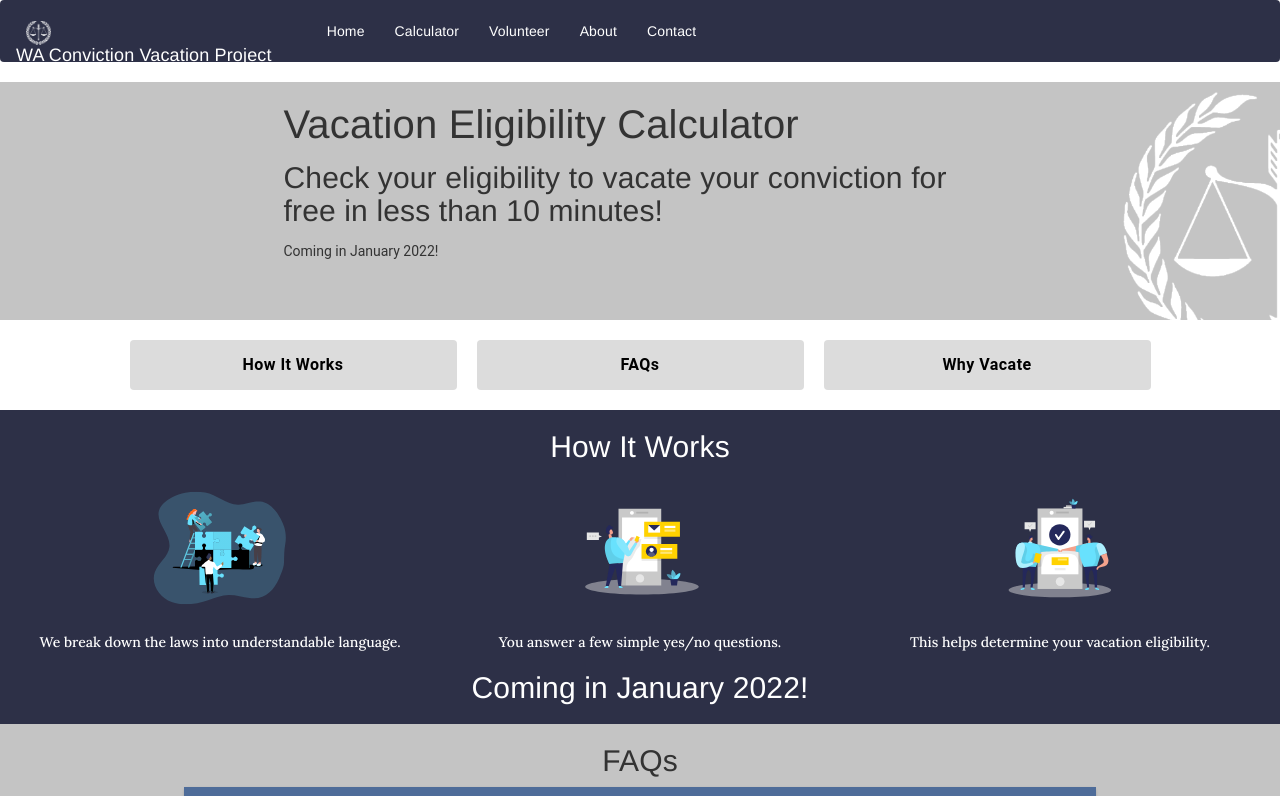
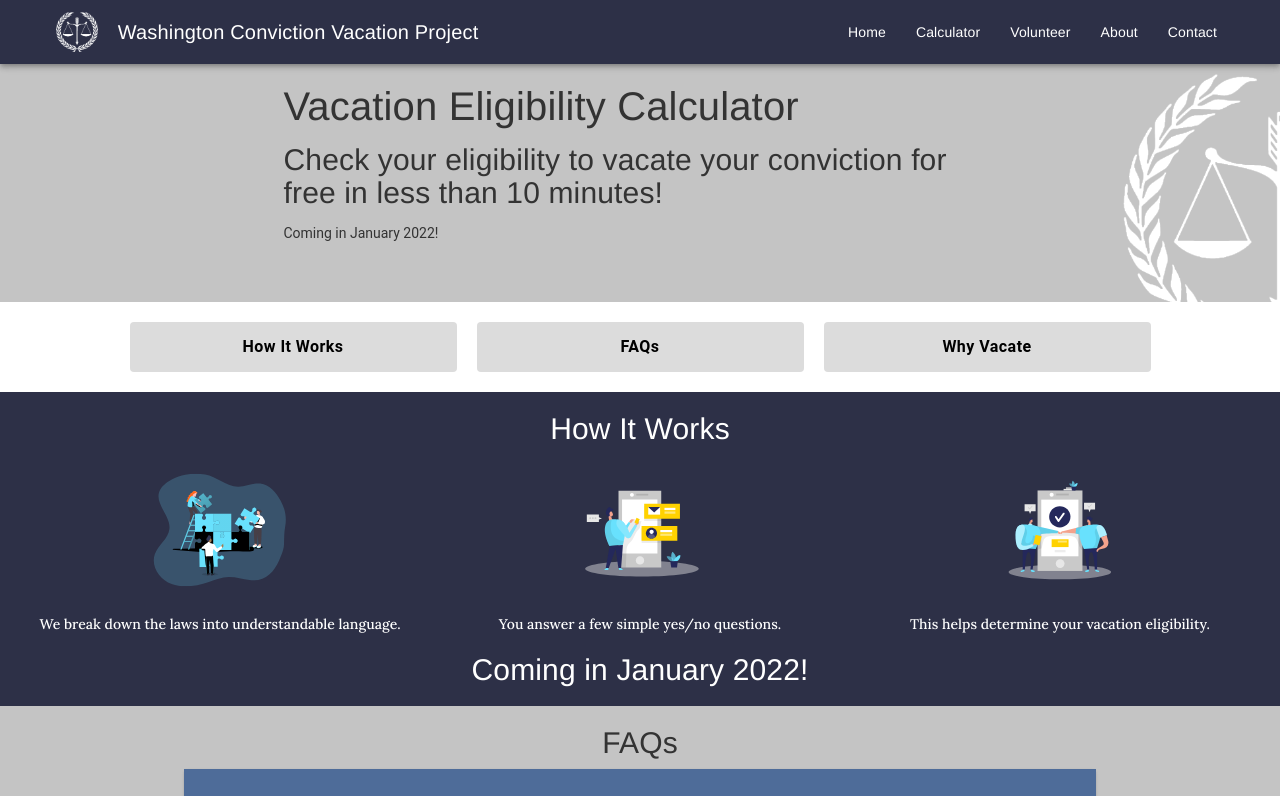
Before and after one commit to openseattle/clearviction-v1, a React (Create React App) app: page / in a window 1280 px wide. Shown: the top 796 px of the page. Built offline with nearby package versions, Linux system fonts and the light colour scheme.

Commit message:
update volunteer page
fix spacing of color elements

```diff
--- a/src/App.js
+++ b/src/App.js
@@ -10,7 +10,7 @@ import AboutPage from "./Pages/AboutPage";
 import ContactPage from "./Pages/ContactPage";
 import VolunteerPage from "./Pages/VolunteerPage";
 import Footer from "./Components/Footer";
-import Navigation from "./Components/Navigation";
+// import Navigation from "./Components/Navigation";
 
 function App() {
   return (
@@ -20,8 +20,8 @@ function App() {
       style={{ display: "flex", flexDirection: "column", minHeight: "100vh" }}
     >
         <CssBaseline />
-        {/* <NavigationAlt /> */}
-        <Navigation />
+        <NavigationAlt />
+        {/* <Navigation /> */}
         <Switch>
           <Route path="/404">
             <ErrorPage />
--- a/src/Components/RolesDisplay.jsx
+++ b/src/Components/RolesDisplay.jsx
@@ -1,4 +1,4 @@
-import { Grid, Card, CardContent, Typography } from "@material-ui/core";
+import { Grid, Card,Typography } from "@material-ui/core";
 
 const roles = [
   "User Research",
--- a/src/Pages/VolunteerPage.jsx
+++ b/src/Pages/VolunteerPage.jsx
@@ -79,6 +79,7 @@ const VolunteerPage = () => {
               height: "250px",
               justifyContent: "center",
               display: "flex",
+              width: "100%"
             }}
           >
             <Box style={{ maxWidth: "500px", margin: "2em" }}>
@@ -105,6 +106,7 @@ const VolunteerPage = () => {
               justifyContent: "center",
               height: "250px",
               display: "flex",
+              width: "100%"
             }}
           >
             <Box style={{ maxWidth: "500px", margin: "2em" }}>
```
